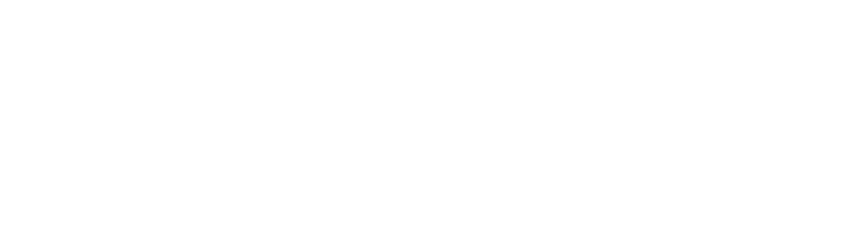
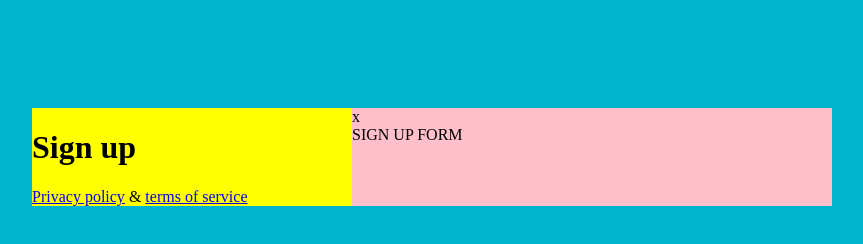
Before and after one commit to iluzych/6-sign-up, a plain HTML site: page index.html in a window 1280 px wide. Shown: the whole page, without its empty margins (208-1071 px from the left). Drawn offline with Linux system fonts and the light colour scheme.

Commit message:
initial basic structure #1

```diff
--- a/css/main.css
+++ b/css/main.css
@@ -0,0 +1,46 @@
+body {
+    background-color: #00b4d0;
+}
+
+.container {
+    display: inline-block;
+    width: 800px;
+    margin-top: 100px;
+    margin-left: calc((100% - 800px) / 2);
+    background-color: pink;
+}
+
+.left-column {
+    display: inline-block;
+    width: 40%;
+    float: left;
+    background-color: yellow;
+}
+
+.main-title {
+
+}
+
+.bottom-links {
+
+}
+
+.bottom-links > a {
+
+}
+
+.bottom-links > span {
+
+}
+
+.right-column {
+
+}
+
+.close {
+
+}
+
+.form {
+
+}
--- a/index.html
+++ b/index.html
@@ -8,6 +8,21 @@
     <link rel="stylesheet" href="./css/main.css">
 </head>
 <body>
-
+    <main class="container">
+        <div class="left-column">
+            <h1 class="main-title">Sign up</h1>
+            <div class="bottom-links">
+                <a href="#">Privacy policy</a>
+                <span>&</span>
+                <a href="#">terms of service</a>
+            </div>
+        </div>
+        <div class="right-column">
+            <div class="close">x</div>
+            <form class="form">
+                SIGN UP FORM
+            </form>
+        </div>
+    </main>
 </body>
 </html>
```
